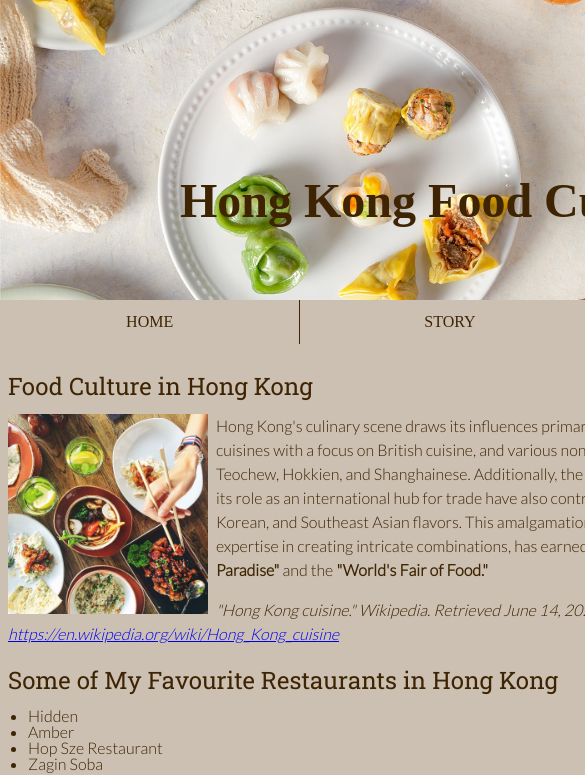
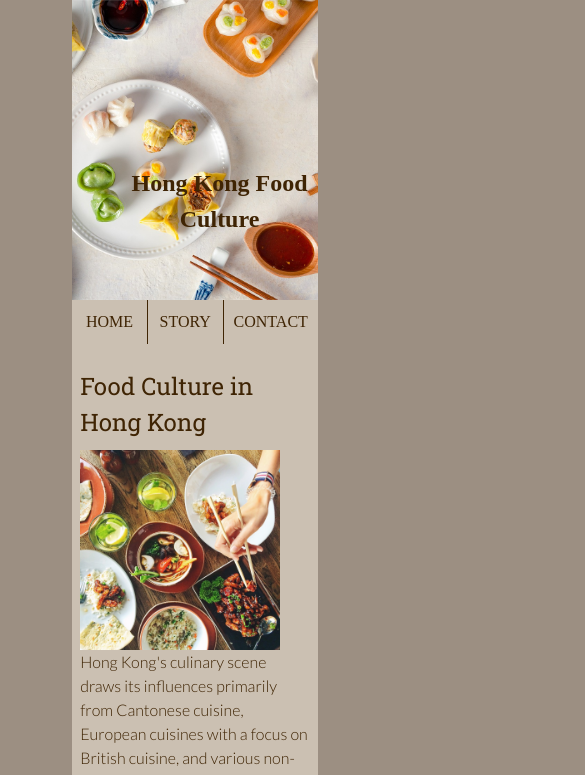
Before and after one commit to wong0367/wong0367.github.io, a plain HTML site: page midterm/index.html in a window 390 px wide. Shown: the top 775 px of the page, 585 px wide, since content can reach past the window. Drawn offline with Linux system fonts and the light colour scheme; a web font is replaced by a local one.

Commit message:
updates the website to responsive version

```diff
--- a/midterm/css/style.css
+++ b/midterm/css/style.css
@@ -52,13 +52,13 @@ body {
 }
 
 .header-wrap{
-	width: 900px;
+	width: 63%;
 	margin:0 auto;
 	background-color: #cbc0b2;
 }
 
 .main-footer-wrap{
-	width: 900px;
+	width: 63%;
 	margin:0 auto;
 	background-color: #cbc0b2;
 	padding:8px;
@@ -81,8 +81,21 @@ h1{
 	font-weight: 600;
 }
 
+@media (max-width: 768px) {
+	h1 {
+		font-size: 2rem;
+	  }
+	}
+
+@media (max-width: 480px) {
+	h1 {
+		font-size: 1.5rem;
+		  }
+	}
+
+
 .banner img{
-	width: 900px;
+	width: 100%;
 	height: 300px;
 	display: block;
 	object-fit: cover;
```
